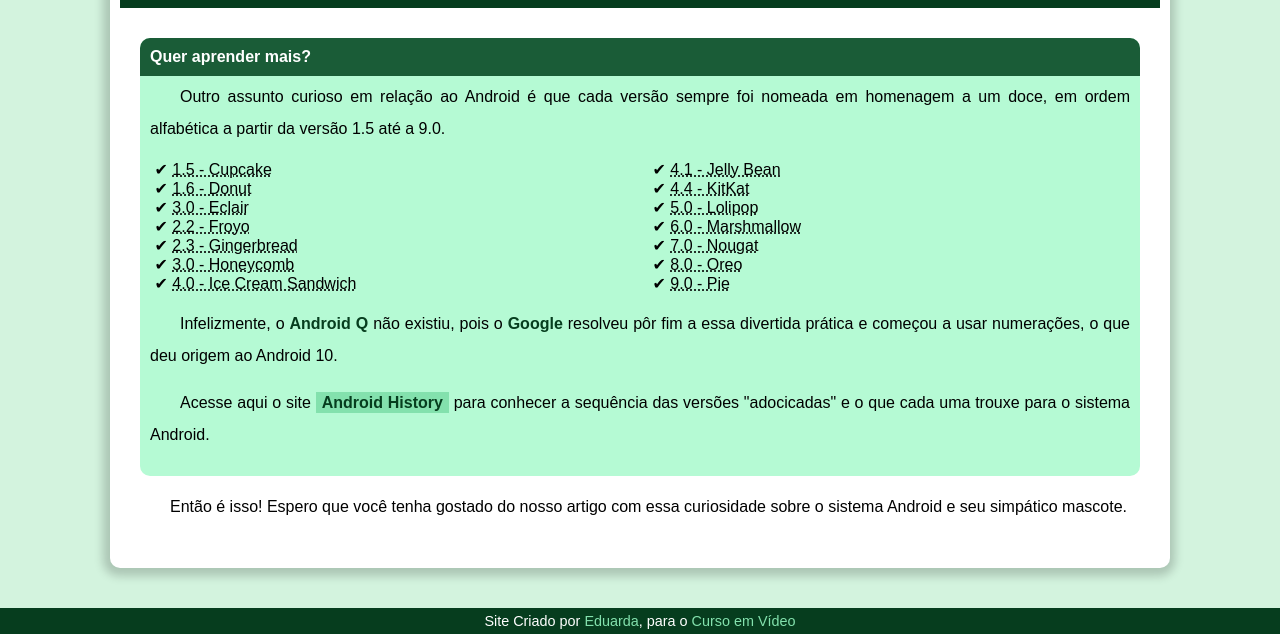
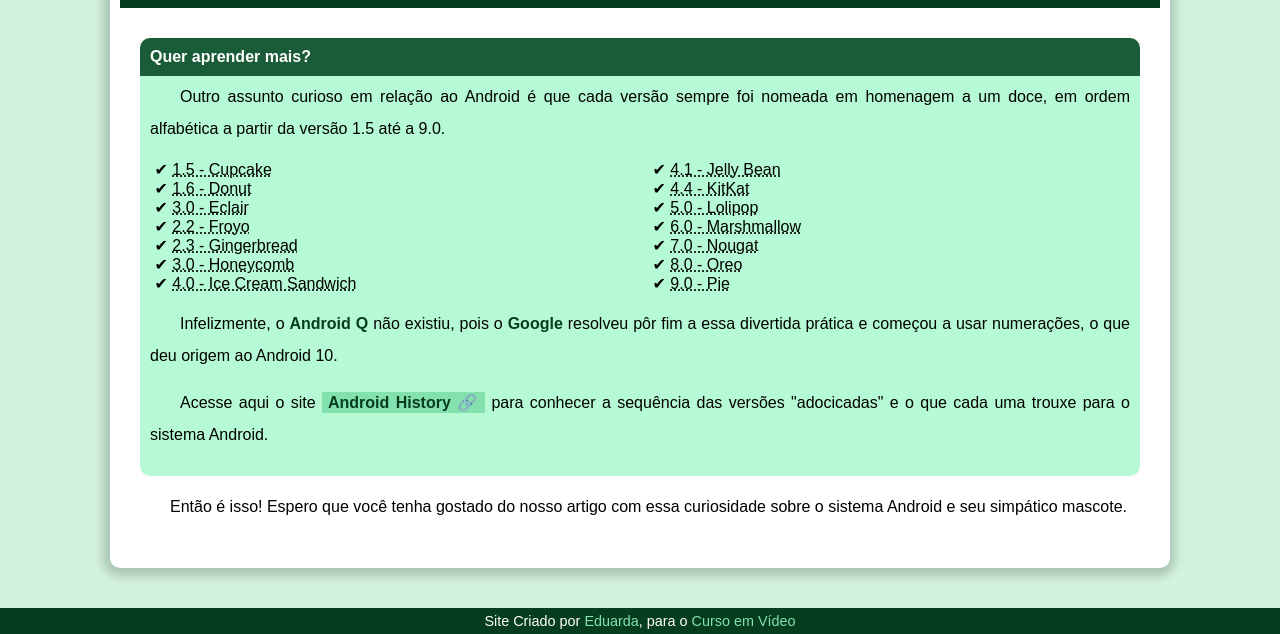
Before and after one commit to eduarda-emilli/projeto-android, a plain HTML site: page index.html in a window 1280 px wide. Shown: the part 2364-2998 px from the top of the page. Drawn offline with Linux system fonts and the light colour scheme.

Commit message:
adicionei uma class

```diff
--- a/index.html
+++ b/index.html
@@ -78,7 +78,7 @@
 
                 <p>Infelizmente, o <strong>Android Q</strong> não existiu, pois o <strong>Google</strong> resolveu pôr fim a essa divertida prática e começou a usar numerações, o que deu origem ao Android 10.</p>
 
-                <p>Acesse aqui o site <a href="https://www.android.com/intl/pt-BR_br/history/" target="_blank">Android History</a> para conhecer a sequência das versões "adocicadas" e o que cada uma trouxe para o sistema Android.</p>
+                <p>Acesse aqui o site <a href="https://www.android.com/intl/pt-BR_br/history/" target="_blank" class="externo">Android History</a> para conhecer a sequência das versões "adocicadas" e o que cada uma trouxe para o sistema Android.</p>
 
             </aside>
 
```
